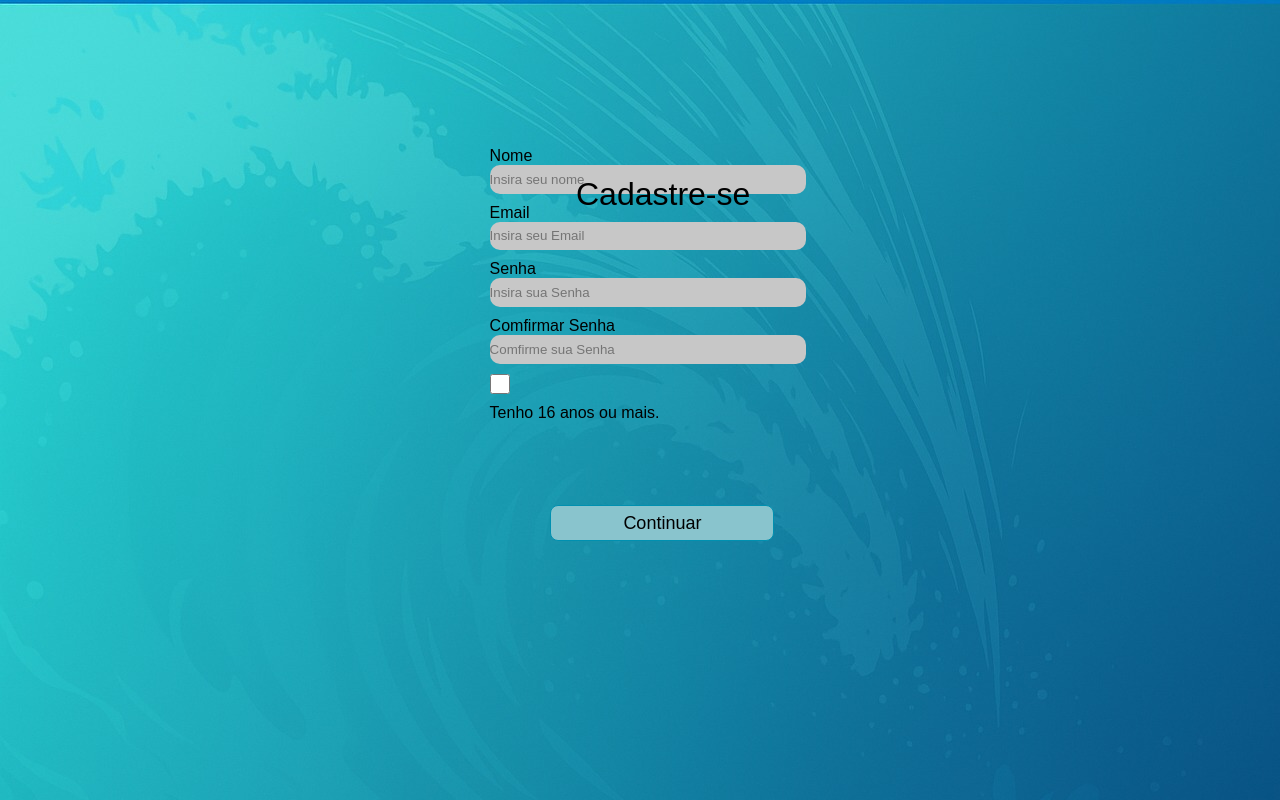
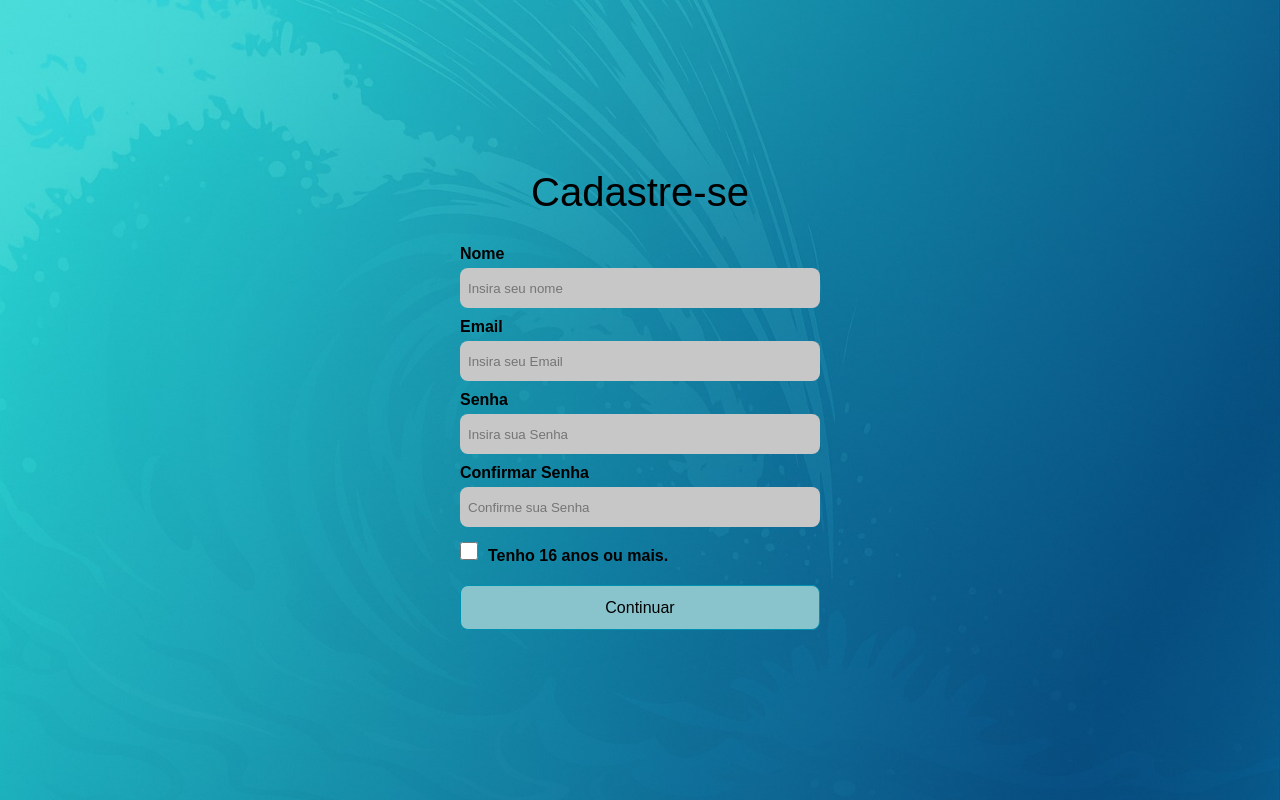
Before and after one commit to artego974/GameWave, a website: page public/pages/singUP.html in a window 1280 px wide. Drawn offline with Linux system fonts and the light colour scheme.

Commit message:
ajeitanto o Login e cadrastro

```diff
--- a/public/css/styleSingIN.css
+++ b/public/css/styleSingIN.css
@@ -1,102 +1,110 @@
-html, body{
+html, body {
     width: 100%;
     height: 100%;
+    margin: 0;
+    padding: 0;
 }
 
-*{
-    font-family: Arial, Helvetica, sans-serif
+* {
+    font-family: Arial, Helvetica, sans-serif;
+    box-sizing: border-box;
 }
 
-#cad{
-    position: absolute;
-    left: 46%;
-    top: 15%;
-    font-size: 3rem;
-    font-weight: bolder;
+body {
+    color: black;
+    background-image: url(../../assets/fundo.jpeg);
+    background-size: cover;
+    background-position: center;
+    background-repeat: no-repeat;
 }
 
-body{
-    color: black;
-    margin: 0;
-    padding: 0;
-    background-image: url(../../assets/fundo.jpeg);
-}
-
-header{
+header {
     background-color: #141921;
     width: 100%;
     height: 13%;
     display: flex;
-    flex-direction: row;
     justify-content: center;
     align-items: center;
     color: #f0f0f0;
 }
 
-header img{
+header img {
     width: 70px;
     height: 60px;
 }
 
-main{
+main {
     width: 100%;
-    height: 80%;
+    height: 87%; /* ocupa o resto da tela abaixo do header */
     display: flex;
-    flex-direction: row;
     justify-content: center;
     align-items: center;
 }
 
-
-
-#container{
-    width: 50%;
-    height: 70%;
+#container {
+    width: 90%;
+    max-width: 400px;
+    padding: 20px;
+    border-radius: 15px;
     display: flex;
-    justify-content: center;
+    flex-direction: column;
     align-items: center;
-    flex-direction: column;
-    padding: 10px;
-    margin-top: 10%;
-    margin-left: 15%;
-    padding-bottom: 10%;
 }
 
-form{
-    width: 90%;
-    height: 35%;
+#cad {
+    font-size: 2.5rem;
+    font-weight: bolder;
+    margin-bottom: 20px;
+    text-align: center;
+}
+
+form {
+    width: 100%;
     display: flex;
     flex-direction: column;
-    margin-left: 13%;
-    margin-bottom: 5%;
+    align-items: center;
 }
 
-form input{
-    width: 55%;
-    margin-bottom: 10px;
-    height: 25%;
+form label {
+    align-self: flex-start;
+    margin-left: 10%;
+    margin-bottom: 5px;
+}
+
+form input {
+    width: 80%;
+    height: 40px;
+    margin-bottom: 15px;
     border-radius: 10px;
     background-color: #C7C7C7;
     border: none;
+    padding: 5px 10px;
 }
 
-#checkBox{
-    width: 20px;
-    height: 20px
+#nextSingUp {
+    width: 80%;
+    height: 45px;
+    background-color: #89C4CD;
+    border: 1px solid #0090b0;
+    margin-top: 5%;
+    border-radius: 8px;
+    font-size: large;
+    cursor: pointer;
 }
 
-#nextSingUp{
-    width: 35%;
-    height: 8%;
-    background-color: #89C4CD;
-    border: 1px #0090b0;
-    border-radius: 8px;
-    font-size: large;
-    margin-right: 25%;
+#nextSingUp:hover {
+    background-color: aquamarine;
+    transform: scale(1.05);
+    transition: 0.3s ease-in-out;
 }
 
-#nextSingUp:hover{
-    background-color: aquamarine;
-    transform: scale(1.1);
-    transition: 0.5s ease-in-out;
+/* Responsivo para telas menores */
+@media screen and (max-width: 480px) {
+    #cad {
+        font-size: 2rem;
+    }
+
+    form input, #nextSingUp {
+        width: 90%;
+    }
 }
--- a/public/css/styleSingUP.css
+++ b/public/css/styleSingUP.css
@@ -1,101 +1,107 @@
-html, body{
+* {
+    box-sizing: border-box;
+    font-family: Arial, Helvetica, sans-serif;
+    margin: 0;
+    padding: 0;
+  }
+
+  html, body {
     width: 100%;
     height: 100%;
   }
 
-*{
-    font-family: Arial, Helvetica, sans-serif;
-    margin: 0;
-    padding: 0;
-}
-#cad{
-    position: absolute;
-    left: 45%;
-    top: 22%;
-    font-size: xx-large;
-}
-
-body{
+  body {
+    background-image: url(../../assets/fundo.jpeg);
+    background-size: cover;
+    background-position: center;
     color: black;
-    margin: 0;
-    padding: 0;
-    background-image: url(../../assets/fundo.jpeg);
-}
-
-header{
-    background-color: #141921;
-    width: 100%;
-    height: 13%;
     display: flex;
-    flex-direction: row;
-    justify-content: center;
-    align-items: center;
-    color: #f0f0f0;
-}
-
-header img{
-    width: 70px;
-    height: 60px;
-}
-
-main{
-    width: 100%;
-    height: 80%;
-    display: flex;
-    flex-direction: row;
     justify-content: center;
     align-items: center;
   }
 
-
-
-#container{
-    width: 50%;
-    height: 70%;
+  main {
+    width: 100%;
     display: flex;
     justify-content: center;
     align-items: center;
-    flex-direction: column;
-    padding: 10px;
-    padding-bottom: 90px;
-    margin-top: 10%;
-    margin-left: 15%;
+    padding: 20px;
   }
 
-form{
-    width: 90%;
-    height: 80%;
+  #container {
+    border-radius: 10px;
+    padding: 30px 20px;
+    max-width: 400px;
+    width: 100%;
+  }
+
+  #cad {
+    font-size: 2.5rem;
+    text-align: center;
+    margin-bottom: 20px;
+  }
+
+  form {
     display: flex;
     flex-direction: column;
-    margin-left: 13%;
   }
 
-form input{
-    width: 55%;
-    margin-bottom: 10px;
-    height: 8%;
-    border-radius: 10px;
-    background-color: #C7C7C7;
-    border: none;
+  form label {
+    margin-top: 10px;
+    font-weight: bold;
   }
 
-#checkBox{
-    width: 20px;
-    height: 20px
+  form input[type="text"],
+  form input[type="email"],
+  form input[type="password"] {
+    height: 40px;
+    border-radius: 8px;
+    border: none;
+    background-color: #C7C7C7;
+    padding: 8px;
+    margin-top: 5px;
   }
 
-#nextSingUp{
-    width: 35%;
-    height: 8%;
+  .checkbox {
+    display: flex;
+    align-items: center;
+    margin-top: 10px;
+  }
+
+  #checkBox {
+    width: 18px;
+    height: 18px;
+    margin-right: 10px;
+  }
+
+  #nextSingUp {
+    margin-top: 20px;
+    height: 45px;
     background-color: #89C4CD;
     border: 1px #0090b0 solid;
     border-radius: 8px;
-    font-size: large;
-    margin-right: 23%;
+    font-size: 16px;
+    cursor: pointer;
+    transition: 0.3s ease-in-out;
   }
 
-#nextSingUp:hover{
+  #nextSingUp:hover {
     background-color: aquamarine;
-    transform: scale(1.1);
-    transition: 0.5s ease-in-out;
+    transform: scale(1.05);
   }
+
+  /* Responsivo */
+  @media screen and (max-width: 500px) {
+    #container {
+      padding: 20px 15px;
+      max-width: 90%;
+    }
+
+    #cad {
+      font-size: 20px;
+    }
+
+    #nextSingUp {
+      font-size: 14px;
+    }
+  }
--- a/public/pages/singUP.html
+++ b/public/pages/singUP.html
@@ -1,34 +1,37 @@
 <!DOCTYPE html>
 <html lang="en">
+<head>
+  <meta charset="UTF-8" />
+  <meta name="viewport" content="width=device-width, initial-scale=1.0"/>
+  <title>GameWave SignUp</title>
+  <link rel="stylesheet" href="../css/styleSingUP.css" />
+  <link rel="shortcut icon" href="../../assets/logo.jfif" type="image/x-icon" />
+</head>
+<body>
+  <main>
+    <div id="container">
+      <p id="cad">Cadastre-se</p>
+      <form action="#">
+        <label for="nomeEscolhido">Nome</label>
+        <input placeholder="Insira seu nome" type="text" id="nomeEscolhido" />
 
-<head>
-    <meta charset="UTF-8">
-    <meta name="viewport" content="width=device-width, initial-scale=1.0">
-    <title>GameWave SingUp</title>
-    <link rel="stylesheet" href="../css/styleSingUP.css">
-    <link rel="shortcut icon" href="../../assets/logo.jfif" type="image/x-icon">
-</head>
+        <label for="email">Email</label>
+        <input placeholder="Insira seu Email" type="email" id="email" />
 
-<body>
+        <label for="senha">Senha</label>
+        <input placeholder="Insira sua Senha" type="password" id="senha" />
 
-    <main>
-        <p id="cad">Cadastre-se</p>
-        <div id="container">
-            <form action="submit">
-                <label for="nomeEscolhido">Nome</label>
-                <input placeholder="Insira seu nome" type="text">
-                <label for="email">Email</label>
-                <input placeholder="Insira seu Email" type="text">
-                <label for="senha">Senha</label>
-                <input placeholder="Insira sua Senha" type="text">
-                <label for="comfirmaSenha">Comfirmar Senha</label>
-                <input placeholder="Comfirme sua Senha" type="text">
-                <input id="checkBox" type="checkbox" value="16Anos">
-                <label for="Termo">Tenho 16 anos ou mais.</label>
-            </form>
-            <button id="nextSingUp">Continuar</button>
+        <label for="confirmarSenha">Confirmar Senha</label>
+        <input placeholder="Confirme sua Senha" type="password" id="confirmarSenha" />
+
+        <div class="checkbox">
+          <input id="checkBox" type="checkbox" />
+          <label for="checkBox">Tenho 16 anos ou mais.</label>
         </div>
-    </main>
+
+        <button id="nextSingUp" type="submit">Continuar</button>
+      </form>
+    </div>
+  </main>
 </body>
-
 </html>
```
Also changed, not shown: public/pages/singIN.html (+5 -11 lines). Lines whose indentation alone changed are shown as unchanged.
